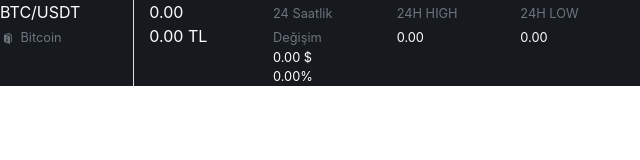
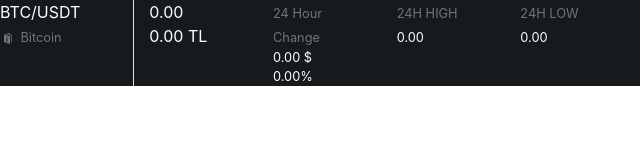
Before and after one commit to bgebes/binance-live-chart-application.js, a plain HTML site: page index.html in a window 1280 px wide. Shown: the full height of the page, 0-640 px from the left. Drawn offline with nearby package versions, Linux system fonts and the light colour scheme; no server answers.

Commit message:
Translate

```diff
--- a/index.html
+++ b/index.html
@@ -34,7 +34,7 @@
           <span class="text-white" id="coinLastPriceWithUnit">0.00 TL</span>
         </div>
         <div class="col">
-          <span class="text-secondary small">24 Saatlik Değişim</span>
+          <span class="text-secondary small">24 Hour Change</span>
           <span class="row">
             <span class='col small text-white' id='change24hrWithlot'>0.00 $</span>
             <span class='col small text-white' id='change24hrWithpercent'>0.00%</span>
```
